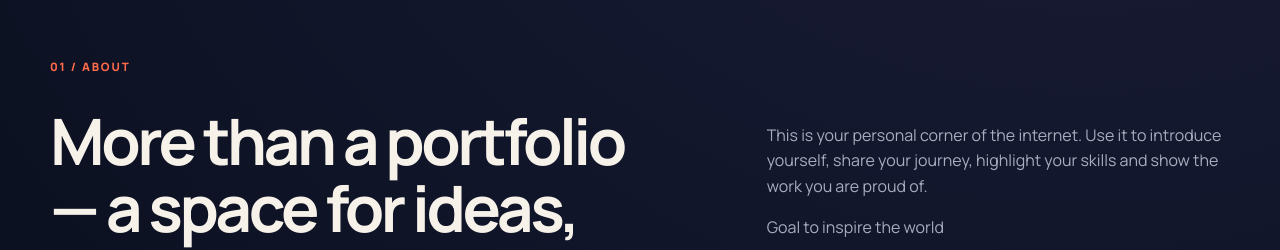
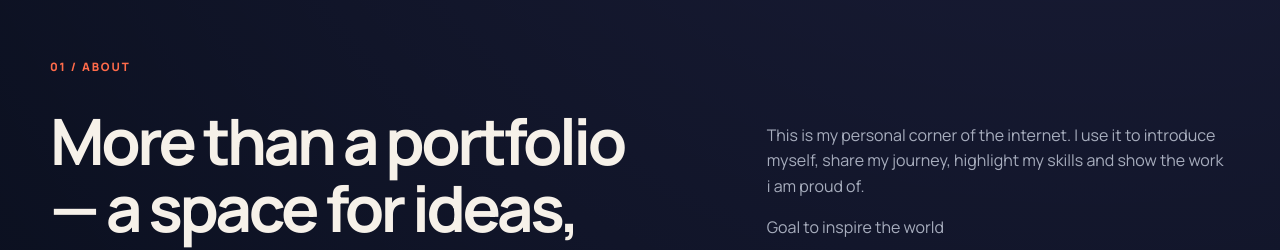
Before and after one commit to Suhin-ahmad08/suhinsmi, a plain HTML site: page index.html in a window 1280 px wide. Shown: the part 1000-1250 px from the top of the page. Drawn offline with Linux system fonts and the light colour scheme; a web font is replaced by a local one.

Commit message:
Update index.html

```diff
--- a/index.html
+++ b/index.html
@@ -41,7 +41,7 @@
   <p class="label reveal">01 / ABOUT</p>
   <div class="split">
     <h2 class="reveal">More than a portfolio — a space for ideas, growth, and creative direction.</h2>
-    <div class="body reveal"><p>This is your personal corner of the internet. Use it to introduce yourself, share your journey, highlight your skills and show the work you are proud of.</p><p>Goal to inspire the world</p><a href="#contact"> My story ↗</a></div>
+    <div class="body reveal"><p>This is my personal corner of the internet. I use it to introduce myself, share my journey, highlight my skills and show the work i am proud of.</p><p>Goal to inspire the world</p><a href="#contact"> My story ↗</a></div>
   </div>
 </section>
 
```
